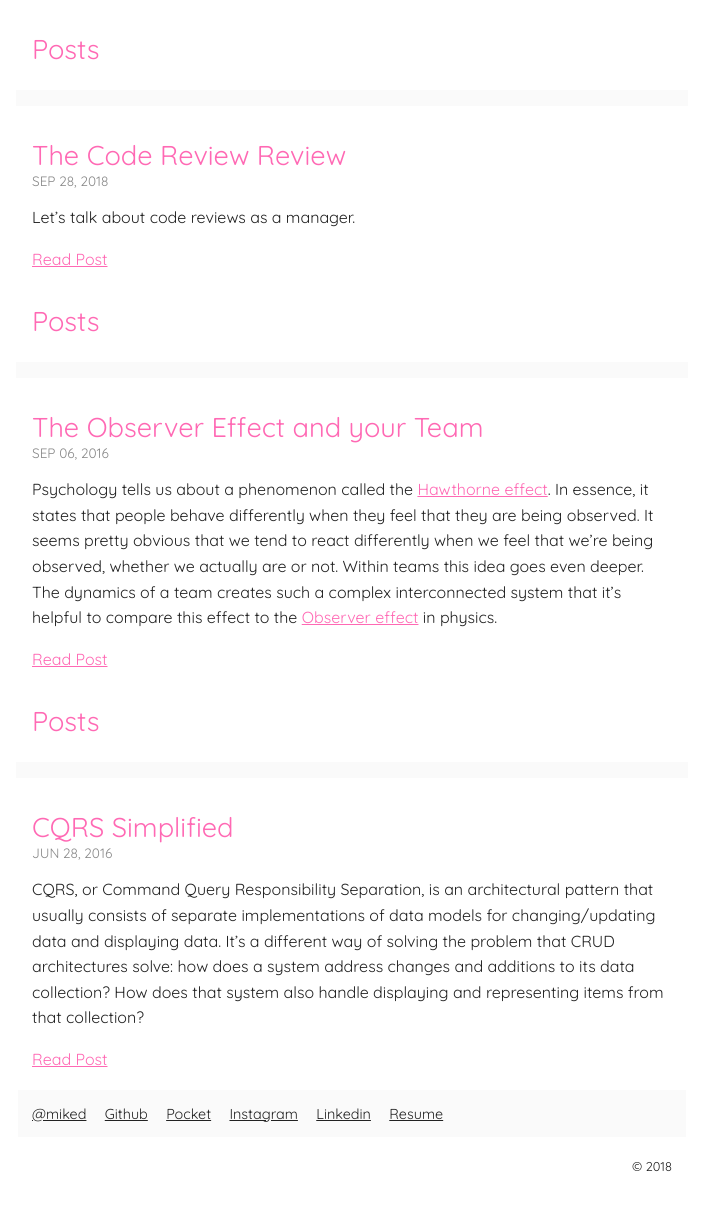
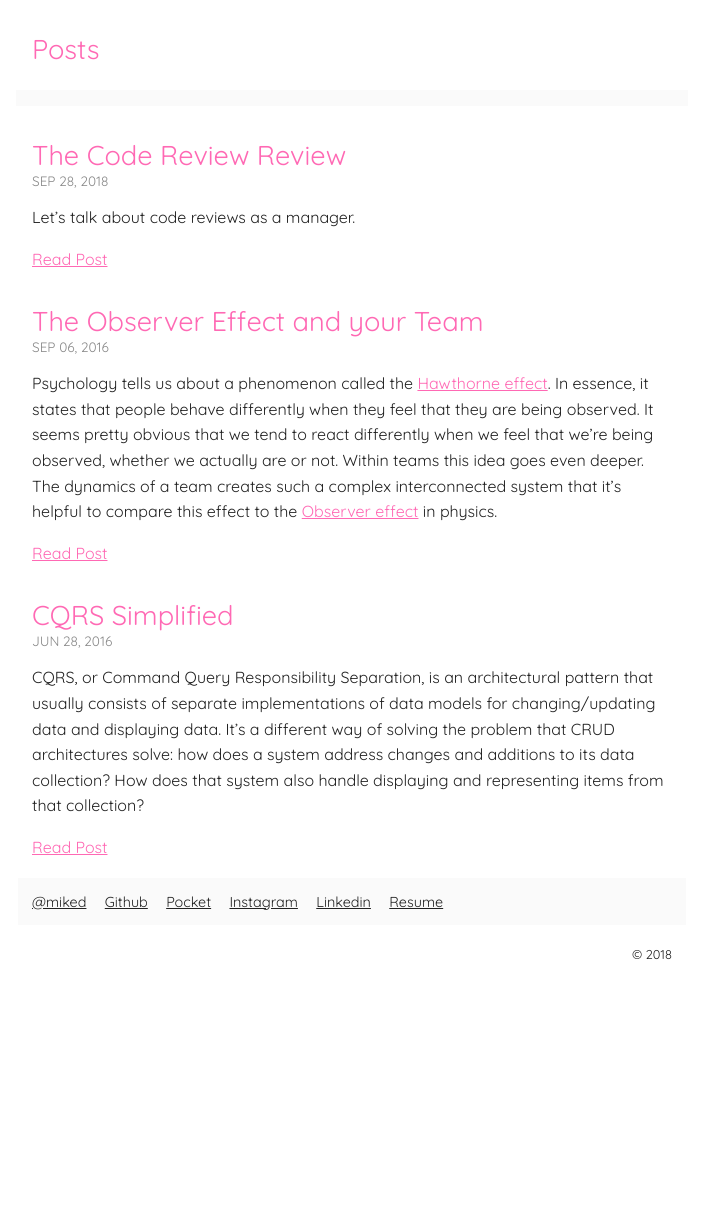
Before and after one commit to mike-douglas/mike-douglas.github.io, a Jekyll site: the page built from index.html, in a window 1280 px wide. Shown: the whole page, without its empty margins (8-710 px from the left). Built offline with Jekyll 4.4.1, drawn with Linux system fonts in a browser that asks for light colours; after the commit the page ends 995 px from its top, so only the background shows below that.

Commit message:
Fixing home layout

```diff
--- a/_layouts/home.html
+++ b/_layouts/home.html
@@ -2,11 +2,11 @@
 layout: default
 ---
 
-{% for post in site.posts %}
 <header>
   <h1>Posts</h1>
   <hr>
 </header>
+{% for post in site.posts %}
 <article>
   <h1 class="title"><a href="{{ post.url }}">{{ post.title }}</a></h1>
   <time datetime="{{ post.date }}">{{ post.date | date: "%b %d, %Y" }}</time>
```
